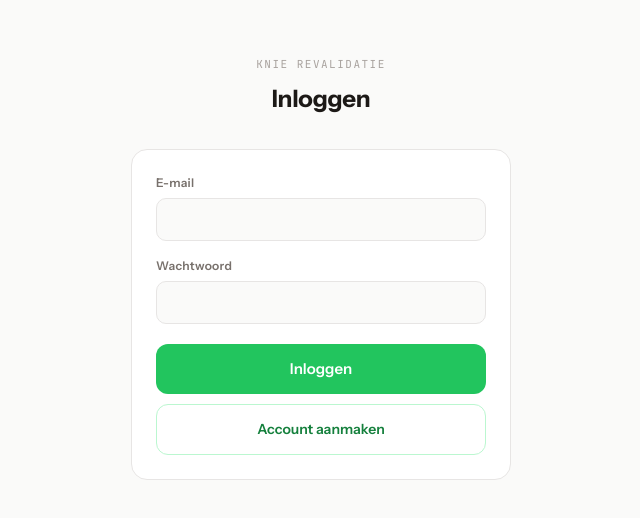
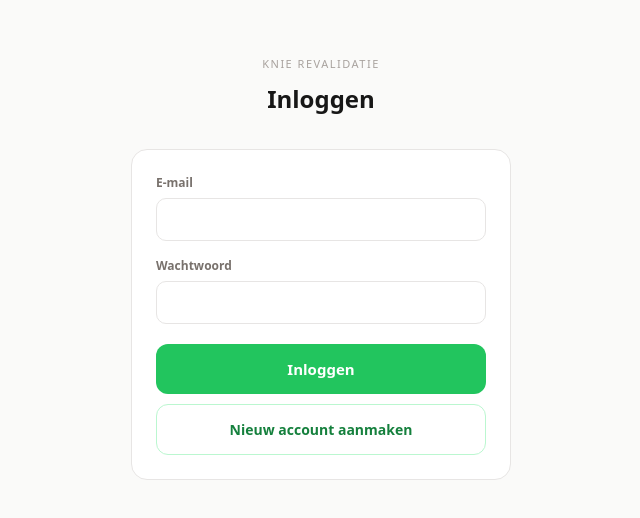
Before and after one commit to whitmanenterprises/trainingsprogramma, a Next.js app: page /login in a window 1280 px wide. Shown: the part 132-650 px from the top of the page, without its empty margins (319-959 px from the left). Built offline with nearby package versions, Linux system fonts and the light colour scheme; no server answers.

Commit message:
Install @supabase/supabase-js, fix login page

```diff
--- a/app/login/page.tsx
+++ b/app/login/page.tsx
@@ -1,9 +1,12 @@
 'use client';
-// login page for knie training app
 
-import { useState } from 'react';
+import { useState, useEffect } from 'react';
 import { useRouter } from 'next/navigation';
-import { supabaseClient } from '../lib/supabase';
+import { createClient } from '@supabase/supabase-js';
+
+const supabaseUrl = process.env.NEXT_PUBLIC_SUPABASE_URL || '';
+const supabaseAnonKey = process.env.NEXT_PUBLIC_SUPABASE_ANON_KEY || '';
+const supabase = createClient(supabaseUrl, supabaseAnonKey);
 
 export default function LoginPage() {
   const router = useRouter();
@@ -11,11 +14,27 @@ export default function LoginPage() {
   const [password, setPassword] = useState('');
   const [error, setError] = useState('');
   const [loading, setLoading] = useState(false);
+  const [mode, setMode] = useState<'login' | 'signup'>('login');
+
+  useEffect(() => {
+    supabase.auth.getSession().then(({ data }) => {
+      if (data.session) router.push('/');
+    });
+  }, [router]);
 
   const handleSubmit = async (e: React.FormEvent) => {
     e.preventDefault();
     setError('');
     setLoading(true);
+
+    if (mode === 'signup') {
+      const { error: err } = await supabase.auth.signUp({ email, password });
+      if (err) { setError(err.message); setLoading(false); return; }
+      setError('Account aangemaakt! Probeer nu in te loggen.');
+      setMode('login');
+      setLoading(false);
+      return;
+    }
 
     if (email !== 'mingusvogel@gmail.com') {
       setError('Geen toegang voor dit e-mailadres.');
@@ -23,110 +42,37 @@ export default function LoginPage() {
       return;
     }
 
-    const { error: signInError } = await supabaseClient.auth.signInWithPassword({ email, password });
-
+    const { error: signInError } = await supabase.auth.signInWithPassword({ email, password });
     if (signInError) {
-      if (signInError.message.includes('Invalid login credentials')) {
-        // Try signing up
-        const { error: signUpError } = await supabaseClient.auth.signUp({ email, password });
-        if (signUpError) {
-          setError(signUpError.message);
-          setLoading(false);
-          return;
-        }
-        // Sign in after signup
-        const { error: secondSignIn } = await supabaseClient.auth.signInWithPassword({ email, password });
-        if (secondSignIn) {
-          setError(secondSignIn.message);
-          setLoading(false);
-          return;
-        }
-      } else {
-        setError(signInError.message);
-        setLoading(false);
-        return;
-      }
+      setError(signInError.message);
+      setLoading(false);
+      return;
     }
-
     router.push('/');
   };
 
-  const C = { bg: '#fafaf9', card: '#fff', border: '#e7e5e4', text: '#1c1917', sub: '#78716c', light: '#a8a29e', green: '#22c55e', greenBg: '#f0fdf4', greenBorder: '#bbf7d0', greenDark: '#15803d' };
-
   return (
-    <div style={{ fontFamily: "'Instrument Sans','SF Pro Display',-apple-system,sans-serif", background: C.bg, color: C.text, minHeight: '100vh', display: 'flex', alignItems: 'center', justifyContent: 'center', padding: 20 }}>
-      <style>{`
-        @import url('https://fonts.googleapis.com/css2?family=Instrument+Sans:wght@400;500;600;700&family=JetBrains+Mono:wght@400;500&display=swap');
-        *{box-sizing:border-box}
-        input{outline:none}
-        input:focus{border-color:#22c55e!important}
-      `}</style>
-      <div style={{ width: '100%', maxWidth: 380 }}>
-        <div style={{ textAlign: 'center', marginBottom: 32 }}>
-          <div style={{ fontSize: 11, fontFamily: "'JetBrains Mono',monospace", color: C.light, letterSpacing: 1.5, textTransform: 'uppercase', marginBottom: 8 }}>Knie Revalidatie</div>
-          <div style={{ fontSize: 24, fontWeight: 700, letterSpacing: -0.3 }}>Inloggen</div>
+    <div style={{ minHeight:'100vh',display:'flex',alignItems:'center',justifyContent:'center',background:'#fafaf9',fontFamily:'system-ui,sans-serif',padding:20 }}>
+      <div style={{ width:'100%',maxWidth:380 }}>
+        <div style={{ textAlign:'center',marginBottom:32 }}>
+          <div style={{ fontSize:11,color:'#a8a29e',letterSpacing:1.5,textTransform:'uppercase',marginBottom:8 }}>Knie Revalidatie</div>
+          <div style={{ fontSize:24,fontWeight:700 }}>Inloggen</div>
         </div>
-
-        <form onSubmit={handleSubmit} style={{ background: C.card, borderRadius: 16, border: `1px solid ${C.border}`, padding: 24 }}>
-          <div style={{ marginBottom: 16 }}>
-            <label style={{ display: 'block', fontSize: 12, fontWeight: 600, color: C.sub, marginBottom: 6, letterSpacing: 0.3 }}>E-mail</label>
-            <input
-              type="email"
-              value={email}
-              onChange={e => setEmail(e.target.value)}
-              required
-              style={{ width: '100%', padding: '10px 12px', borderRadius: 10, border: `1px solid ${C.border}`, fontSize: 14, color: C.text, background: C.bg, transition: 'border-color 0.2s' }}
-            />
+        <form onSubmit={handleSubmit} style={{ background:'#fff',borderRadius:16,border:'1px solid #e7e5e4',padding:24 }}>
+          <div style={{ marginBottom:16 }}>
+            <label style={{ display:'block',fontSize:12,fontWeight:600,color:'#78716c',marginBottom:6 }}>E-mail</label>
+            <input type="email" value={email} onChange={e=>setEmail(e.target.value)} required style={{ width:'100%',padding:'10px 12px',borderRadius:10,border:'1px solid #e7e5e4',fontSize:14,outline:'none' }} />
           </div>
-          <div style={{ marginBottom: 20 }}>
-            <label style={{ display: 'block', fontSize: 12, fontWeight: 600, color: C.sub, marginBottom: 6, letterSpacing: 0.3 }}>Wachtwoord</label>
-            <input
-              type="password"
-              value={password}
-              onChange={e => setPassword(e.target.value)}
-              required
-              style={{ width: '100%', padding: '10px 12px', borderRadius: 10, border: `1px solid ${C.border}`, fontSize: 14, color: C.text, background: C.bg, transition: 'border-color 0.2s' }}
-            />
+          <div style={{ marginBottom:20 }}>
+            <label style={{ display:'block',fontSize:12,fontWeight:600,color:'#78716c',marginBottom:6 }}>Wachtwoord</label>
+            <input type="password" value={password} onChange={e=>setPassword(e.target.value)} required style={{ width:'100%',padding:'10px 12px',borderRadius:10,border:'1px solid #e7e5e4',fontSize:14,outline:'none' }} />
           </div>
-
-          {error && (
-            <div style={{ padding: '10px 12px', borderRadius: 10, background: '#fef2f2', border: '1px solid #fecaca', color: '#dc2626', fontSize: 13, marginBottom: 16 }}>
-              {error}
-            </div>
-          )}
-
-          <button
-            type="submit"
-            disabled={loading}
-            style={{ width: '100%', padding: 14, borderRadius: 12, background: loading ? 'rgba(34,197,94,.3)' : C.green, color: loading ? C.greenDark : '#fff', fontSize: 15, fontWeight: 600, border: 'none', cursor: loading ? 'not-allowed' : 'pointer', transition: 'all .2s', marginBottom: 10 }}
-          >
-            {loading ? 'Laden...' : 'Inloggen'}
+          {error && <div style={{ padding:'10px 12px',borderRadius:10,background:'#fef2f2',border:'1px solid #fecaca',color:'#dc2626',fontSize:13,marginBottom:16 }}>{error}</div>}
+          <button type="submit" disabled={loading} style={{ width:'100%',padding:14,borderRadius:12,background:loading?'#d1d5db':'#22c55e',color:loading?'#9ca3af':'#fff',fontSize:15,fontWeight:600,border:'none',cursor:loading?'not-allowed':'pointer',marginBottom:10 }}>
+            {loading?'Laden...': mode==='signup'?'Account aanmaken':'Inloggen'}
           </button>
-
-          <button
-            type="button"
-            disabled={loading}
-            onClick={async () => {
-              setError('');
-              setLoading(true);
-              const { error: signUpError } = await supabaseClient.auth.signUp({ email, password });
-              if (signUpError) {
-                setError(signUpError.message);
-                setLoading(false);
-                return;
-              }
-              // After signup, try to sign in
-              const { error: signInError2 } = await supabaseClient.auth.signInWithPassword({ email, password });
-              if (signInError2) {
-                setError('Account aangemaakt! Check je e-mail voor verificatie, probeer dan opnieuw in te loggen.');
-                setLoading(false);
-                return;
-              }
-              router.push('/');
-            }}
-            style={{ width: '100%', padding: 14, borderRadius: 12, background: 'transparent', color: C.greenDark, fontSize: 14, fontWeight: 600, border: `1px solid ${C.greenBorder}`, cursor: loading ? 'not-allowed' : 'pointer', transition: 'all .2s' }}
-          >
-            {loading ? 'Laden...' : 'Account aanmaken'}
+          <button type="button" onClick={()=>{setMode(mode==='login'?'signup':'login');setError('')}} disabled={loading} style={{ width:'100%',padding:14,borderRadius:12,background:'transparent',color:'#15803d',fontSize:14,fontWeight:600,border:'1px solid #bbf7d0',cursor:loading?'not-allowed':'pointer' }}>
+            {mode==='login'?'Nieuw account aanmaken':'Terug naar inloggen'}
           </button>
         </form>
       </div>
```
